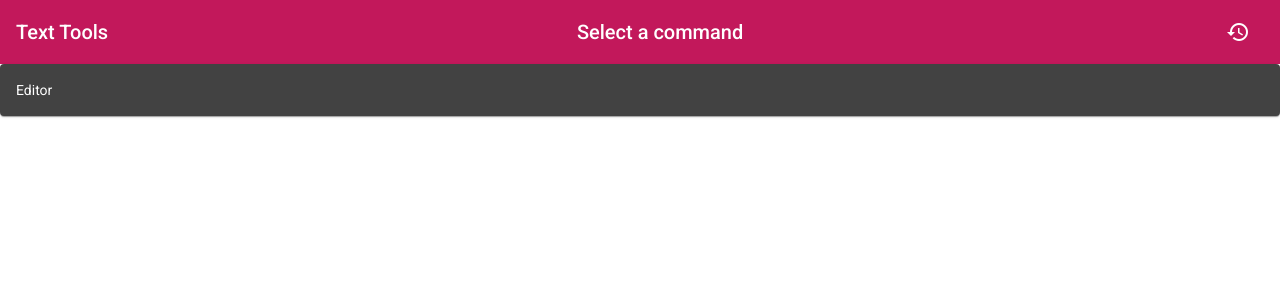
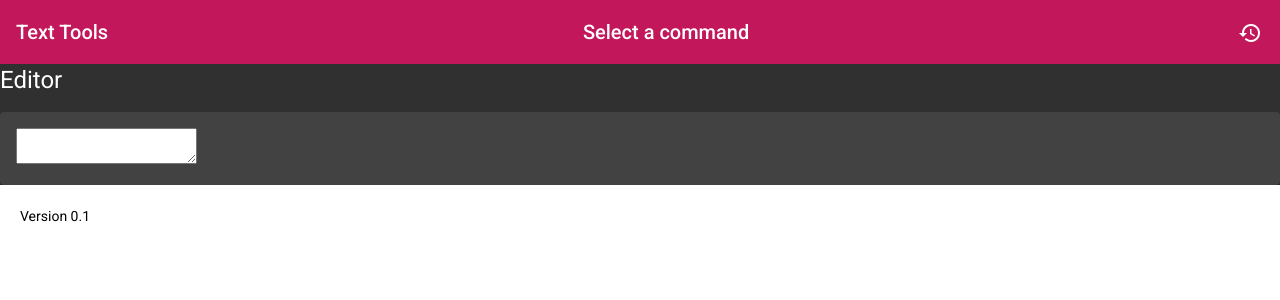
Before and after one commit to mfcar/TextTools, an Angular app: page / in a window 1280 px wide. Shown: the top 300 px of the page. Built offline with nearby package versions, Linux system fonts and the light colour scheme.

Commit message:
Layouting work

```diff
--- a/src/app/editor-canvas/editor-canvas.component.html
+++ b/src/app/editor-canvas/editor-canvas.component.html
@@ -3,8 +3,25 @@
     <span>Text Tools</span>
 
     <span>Select a command</span>
-
-    <mat-icon class="example-icon" aria-hidden="false" aria-label="Example user verified icon">history</mat-icon>
+    <button mat-icon-button (click)="toggleSideBar()">
+      <mat-icon class="example-icon" aria-hidden="false" aria-label="Example user verified icon">history</mat-icon>
+    </button>
   </mat-toolbar-row>
 </mat-toolbar>
-<mat-card>Editor</mat-card>
+<div class="grid-container">
+  <mat-drawer-container>
+    <mat-drawer-content>
+      <h1 class="mat-h1">Editor</h1>
+      <mat-card>
+        <textarea></textarea>
+      </mat-card>
+    </mat-drawer-content>
+    <mat-drawer mode="side" opened position="end" [opened]="sideBarOpen">
+        <h2>Command history</h2>
+        Command 1
+    </mat-drawer>
+  </mat-drawer-container>
+</div>
+
+
+<app-footer></app-footer>
--- a/src/app/editor-canvas/editor-canvas.component.ts
+++ b/src/app/editor-canvas/editor-canvas.component.ts
@@ -1,46 +1,17 @@
-import {ChangeDetectorRef, Component, OnDestroy, OnInit} from '@angular/core';
-import {FormControl} from '@angular/forms';
-import {map, startWith} from 'rxjs/operators';
-import {Observable} from 'rxjs';
-import {MediaMatcher} from '@angular/cdk/layout';
+import {Component, EventEmitter, Output} from '@angular/core';
 
 @Component({
   selector: 'app-editor-canvas',
   templateUrl: './editor-canvas.component.html',
   styleUrls: ['./editor-canvas.component.scss']
 })
-export class EditorCanvasComponent implements OnInit, OnDestroy {
-  mobileQuery: MediaQueryList | undefined;
+export class EditorCanvasComponent {
+  sideBarOpen = false;
 
-  myControl = new FormControl();
-  options: string[] = ['One', 'Two', 'Three'];
-  // @ts-ignore
-  filteredOptions: Observable<string[]>;
-
-  private mobileQueryListener: () => void;
-
-  constructor(changeDetectorRef: ChangeDetectorRef, media: MediaMatcher) {
-    this.mobileQuery = media.matchMedia('(max-width: 600px)');
-    this.mobileQueryListener = () => changeDetectorRef.detectChanges();
-    this.mobileQuery.addListener(this.mobileQueryListener);
+  constructor() {
   }
 
-  ngOnInit(): void {
-    this.filteredOptions = this.myControl.valueChanges
-      .pipe(
-        startWith(''),
-        map(value => this._filter(value))
-      );
-  }
-
-  private _filter(value: string): string[] {
-    const filterValue = value.toLowerCase();
-
-    return this.options.filter(option => option.toLowerCase().includes(filterValue));
-  }
-
-  ngOnDestroy(): void {
-    // @ts-ignore
-    this.mobileQuery.removeListener(this.mobileQueryListener);
+  toggleSideBar(): void {
+    this.sideBarOpen = !this.sideBarOpen;
   }
 }
--- /dev/null
+++ b/src/app/shared/components/footer/footer.component.html
@@ -0,0 +1,4 @@
+<mat-divider></mat-divider>
+<footer>
+  Version 0.1
+</footer>
--- /dev/null
+++ b/src/app/shared/components/footer/footer.component.scss
@@ -0,0 +1,3 @@
+footer {
+  padding: 20px;
+}
--- /dev/null
+++ b/src/app/shared/components/footer/footer.component.ts
@@ -0,0 +1,15 @@
+import { Component, OnInit } from '@angular/core';
+
+@Component({
+  selector: 'app-footer',
+  templateUrl: './footer.component.html',
+  styleUrls: ['./footer.component.scss']
+})
+export class FooterComponent implements OnInit {
+
+  constructor() { }
+
+  ngOnInit(): void {
+  }
+
+}
--- a/src/styles.scss
+++ b/src/styles.scss
@@ -10,3 +10,11 @@ body { margin: 0; font-family: Roboto, "Helvetica Neue", sans-serif; }
 mat-toolbar-row {
   justify-content: space-between;
 }
+
+mat-drawer {
+  width: 350px;
+}
+
+mat-drawer-container {
+  height: 100%;
+}
```
Also changed, not shown: src/app/app.module.ts (+17 -10 lines), 1 other file (tests, documents, lock files or other folders).
